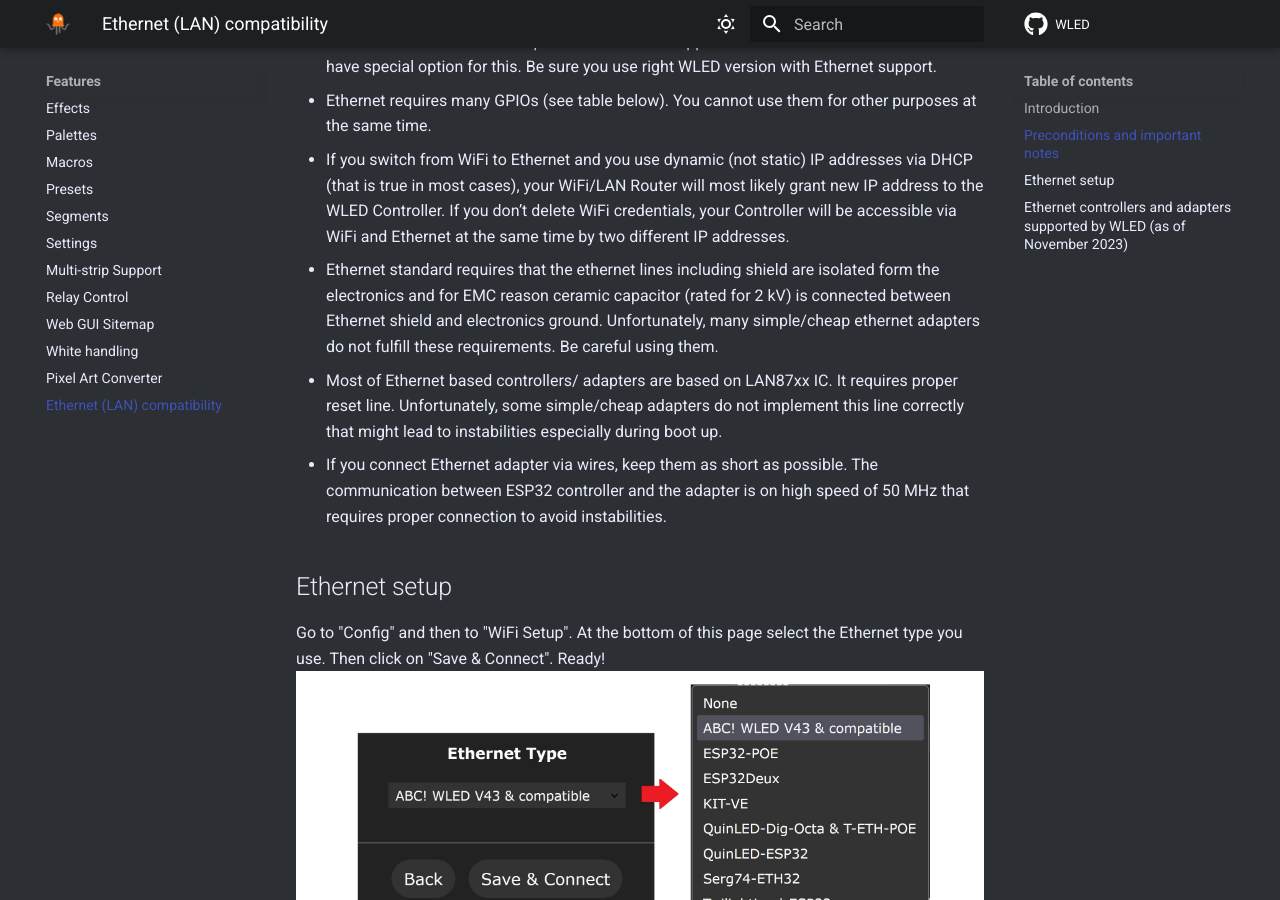
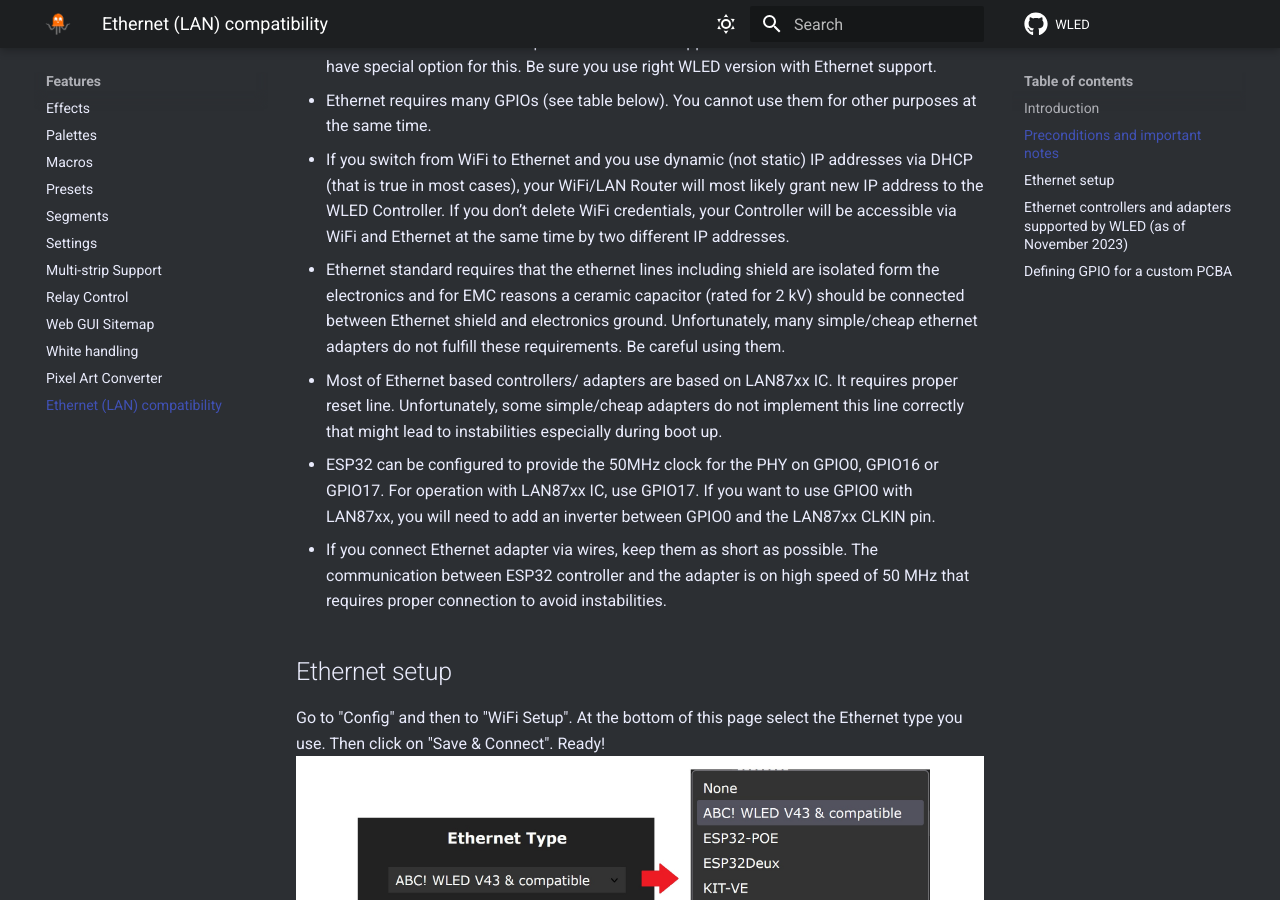
Before and after one commit to Aircoookie/WLED-Docs, an MkDocs documentation site: the page built from docs/features/ethernet-lan.md, in a window 1280 px wide and 900 px high, scrolled down 557 px. Built offline with MkDocs 1.6.1 and Material for MkDocs 9.7.7, drawn with Linux system fonts in a browser that asks for light colours; comment, search, counter and statistics services are not loaded; some of the changed text lies outside the part shown.

Commit message:
Update ethernet-lan.md
add note regarding GPIO0 clock output and LAN87xx
add documentation for adding custom PCB with ethernet to the WLED build

```diff
--- a/docs/features/ethernet-lan.md
+++ b/docs/features/ethernet-lan.md
@@ -15,8 +15,9 @@
 -	WLED Software must be compiled with Ethernet support included. Web-based WLED installer have special option for this. Be sure you use right WLED version with Ethernet support.
 -	Ethernet requires many GPIOs (see table below). You cannot use them for other purposes at the same time.
 -	If you switch from WiFi to Ethernet and you use dynamic (not static) IP addresses via DHCP (that is true in most cases), your WiFi/LAN Router will most likely grant new IP address to the WLED Controller. If you don’t delete WiFi credentials, your Controller will be accessible via WiFi and Ethernet at the same time by two different IP addresses.
--	Ethernet standard requires that the ethernet lines including shield are isolated form the electronics and for EMC reason ceramic capacitor (rated for 2 kV) is connected between Ethernet shield and electronics ground. Unfortunately, many simple/cheap ethernet adapters do not fulfill these requirements. Be careful using them.
+-	Ethernet standard requires that the ethernet lines including shield are isolated form the electronics and for EMC reasons a ceramic capacitor (rated for 2 kV) should be connected between Ethernet shield and electronics ground. Unfortunately, many simple/cheap ethernet adapters do not fulfill these requirements. Be careful using them.
 -	Most of Ethernet based controllers/ adapters are based on LAN87xx IC. It requires proper reset line. Unfortunately, some simple/cheap adapters do not implement this line correctly that might lead to instabilities especially during boot up.
+-	ESP32 can be configured to provide the 50MHz clock for the PHY on GPIO0, GPIO16 or GPIO17. For operation with LAN87xx IC, use GPIO17. If you want to use GPIO0 with LAN87xx, you will need to add an inverter between GPIO0 and the LAN87xx CLKIN pin.
 -	If you connect Ethernet adapter via wires, keep them as short as possible. The communication between ESP32 controller and the adapter is on high speed of 50 MHz that requires proper connection to avoid instabilities.
 
 ## Ethernet setup
@@ -38,3 +39,23 @@
 [TwilightLord-ESP32](https://www.hackster.io/news/twilightlord-s-esp32-dev-board-aims-to-improve-on-the-wemos-d1-mini-esp32-and-its-various-clones-3bf449c30d1e) |  | 5, 17, 18, 23
 [WESP32](https://wesp32.com/) |  | 0, 16, 17
 [WT32-ETH01](https://www.seeedstudio.com/Ethernet-module-based-on-ESP32-series-WT32-ETH01-p-4736.html) |  | 0, 16, 18, 23
+
+## Defining GPIO for a custom PCBA
+
+The following PHY are supported by WLED according to the header ETH.h:
+[LAN8720](https://www.microchip.com/en-us/product/lan8720a)
+[TLK110](https://www.ti.com/product/TLK110)
+[IP101](https://www.lcsc.com/datasheet/lcsc_datasheet_2206021645_WIZNET-IP101GRI_C910373.pdf)
+
+The source code also mentions ETH_PHY_MAX but this is not enough information to link to a specific part
+
+If you want to add an additional board type including custom GPIO allocations to the UI, you will need to modify the following source files before compiling WLED using default_envs = esp32_eth in platformio.ini:
+| File | Line (approx) | Description |
+|---|---|---|
+const.h | 288 | increment WLED_NUM_ETH_TYPES
+const.h | 301 | add a #define for your board with the next available index after the list of existing boards
+network.cpp | 119 | add an aditional initialisation for your board type
+settings_wifi.htm | 221 | add your board name and enum index
+
+
+note that you will need to recompile the html, see [Changing web UI for instruction](https://github.com/Aircoookie/WLED/wiki/Add-own-functionality/a30b2f3004c9aafc0639138afbff73b4efe4a766)
```
